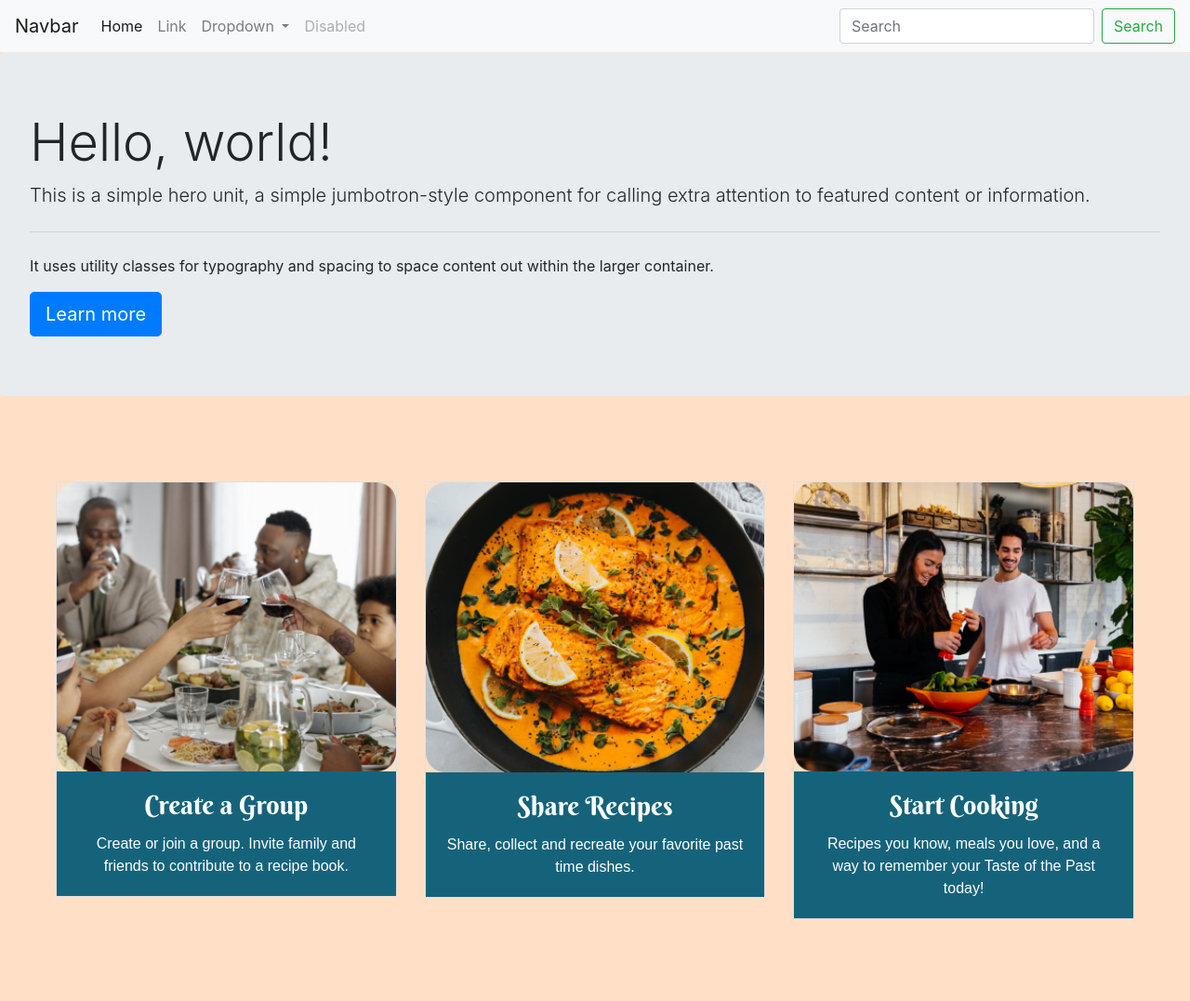
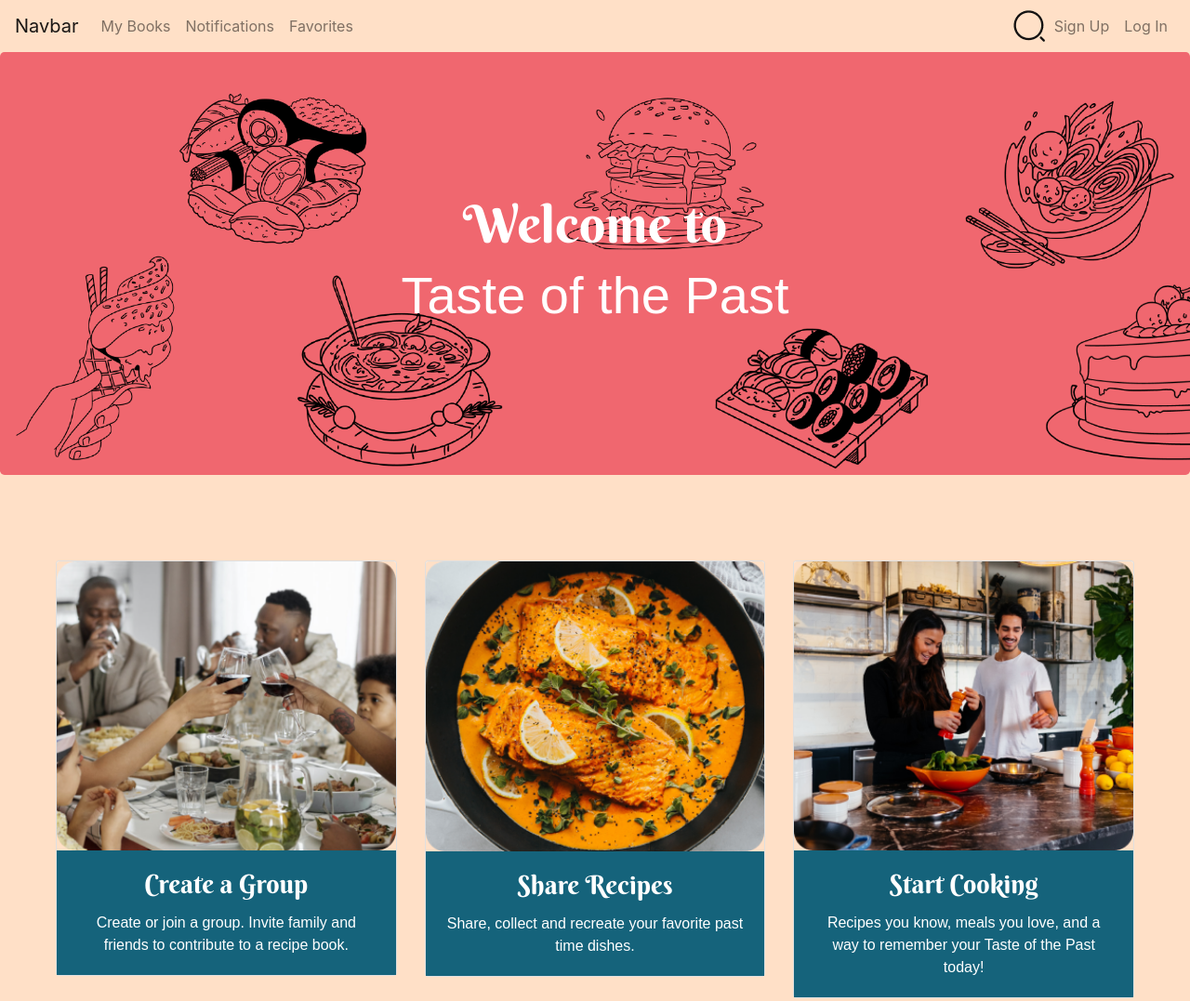
Before and after one commit to Karavd/Taste-of-the-Past, a plain HTML site: page index.html in a window 1280 px wide. Shown: the whole page at 93% size. Before the commit the page ends 1049 px from the top, so only its background shows below. Drawn offline with nearby package versions, Linux system fonts and the light colour scheme; a web font is replaced by a local one.

Commit message:
jumbotron and header updates

```diff
--- a/css/style.css
+++ b/css/style.css
@@ -26,6 +26,42 @@ body {
 .card-img-top {
     background-color: #FFE0C7;
 }
+
+.jumbotron {
+    background-image: url(../images/Jumbo\ Background.png);
+    background-size: cover;
+    background-repeat: no-repeat;
+    height: calc(60vh - 25px);
+    display: flex;
+    align-items: center;
+    justify-content: center;
+  }
+
+  .jumboCopy {
+    width: 70%;
+    min-width: 500px;
+    max-width: 700px;
+    color: white;
+    text-align: center;
+  }
+
+.top {
+    font-family: 'Berkshire Swash', cursive;
+}
+
+.bottom {
+    font-family: 'Belleza', sans-serif;
+
+}
+
+.bg-light {
+    background-color: #FFE0C7!important;
+}
+
+
+
+
+
 @media only screen and (max-width: 600px) {
 
 
--- a/index.html
+++ b/index.html
@@ -23,42 +23,39 @@
 
         <div class="collapse navbar-collapse" id="navbarSupportedContent">
           <ul class="navbar-nav mr-auto">
-            <li class="nav-item active">
-              <a class="nav-link" href="#">Home <span class="sr-only">(current)</span></a>
+            <li class="nav-item">
+              <a class="nav-link" href="#">My Books</a>
             </li>
             <li class="nav-item">
-              <a class="nav-link" href="#">Link</a>
-            </li>
-            <li class="nav-item dropdown">
-              <a class="nav-link dropdown-toggle" href="#" role="button" data-toggle="dropdown" aria-expanded="false">
-                Dropdown
-              </a>
-              <div class="dropdown-menu">
-                <a class="dropdown-item" href="#">Action</a>
-                <a class="dropdown-item" href="#">Another action</a>
-                <div class="dropdown-divider"></div>
-                <a class="dropdown-item" href="#">Something else here</a>
-              </div>
+              <a class="nav-link" href="#">Notifications</a>
             </li>
             <li class="nav-item">
-              <a class="nav-link disabled">Disabled</a>
+              <a class="nav-link" href="#">Favorites</a>
             </li>
           </ul>
           <form class="form-inline my-2 my-lg-0">
-            <input class="form-control mr-sm-2" type="search" placeholder="Search" aria-label="Search">
-            <button class="btn btn-outline-success my-2 my-sm-0" type="submit">Search</button>
+            <img src="./images/search-normal.png" alt="">
+            <ul class="navbar-nav mr-auto">
+              <li class="nav-item">
+                <a class="nav-link" href="#">Sign Up</a>
+              </li>
+              <li class="nav-item">
+                <a class="nav-link" href="#">Log In</a>
+              </li>
+            </ul>
           </form>
         </div>
       </nav>
 
-
-      <div class="jumbotron">
-        <h1 class="display-4">Hello, world!</h1>
-        <p class="lead">This is a simple hero unit, a simple jumbotron-style component for calling extra attention to featured content or information.</p>
-        <hr class="my-4">
-        <p>It uses utility classes for typography and spacing to space content out within the larger container.</p>
-        <a class="btn btn-primary btn-lg" href="#" role="button">Learn more</a>
+   <!-- <div class="row"> -->
+      <div class="jumbotron blueBackground">
+        <div class="jumboCopy">
+          <h3 class="display-4 top">Welcome to</h3>
+          <h1 class="display-4 bottom">Taste of the Past</h1>
+        </div>
       </div>
+    <!-- </div> -->
+      <!-- End jumbotron -->
 
       <div class="container-fluid content">
         <div class="row showsNear">
```
Also changed, not shown: images/Jumbo Background.png (added), 2 other files.
